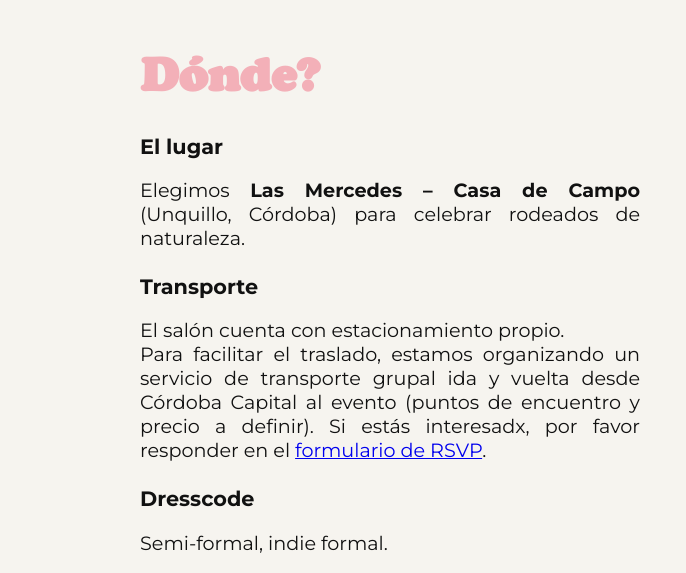
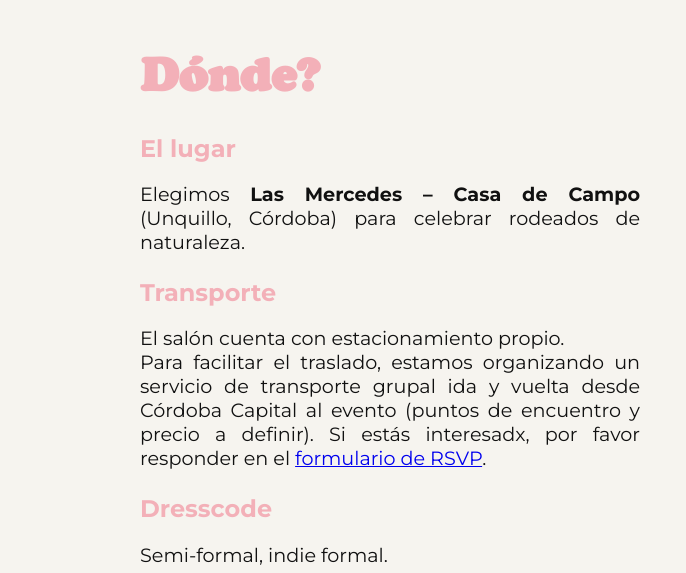
Before and after one commit to Imanosalinerospitale/Iara-Zurdo, a plain HTML site: page index.html in a window 1280 px wide. Shown: the part 2240-2813 px from the top of the page, 0-686 px from the left. Drawn offline with Linux system fonts and the light colour scheme.

Commit message:
Update index.html

```diff
--- a/index.html
+++ b/index.html
@@ -191,9 +191,9 @@
 
     .subtitulo-donde {
       font-family: 'Montserrat', sans-serif;
-      font-size: 1.3rem;
+      font-size: 1.5rem;
       font-weight: bold;
-      color: #111;
+      color: #f3b0b8;
       margin-top: 1.5rem;
       margin-bottom: 0.5rem;
       text-align: left; /* mantiene la alineación con el párrafo */
```
